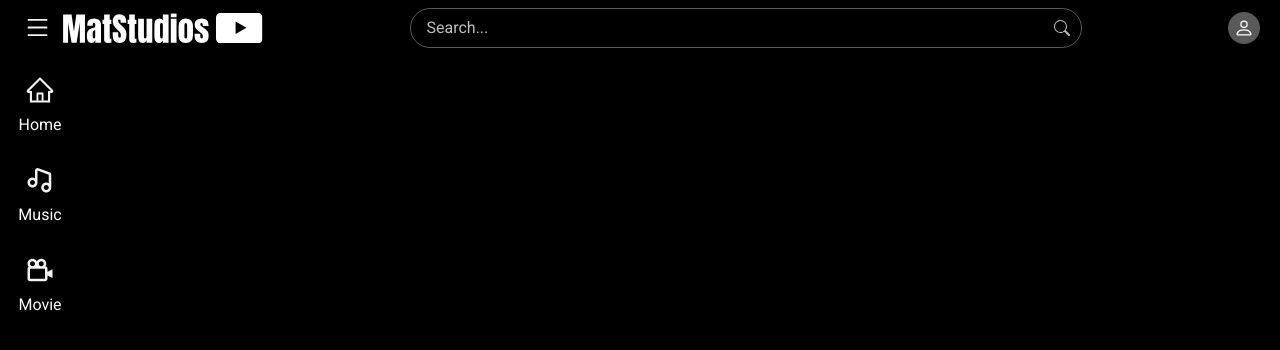
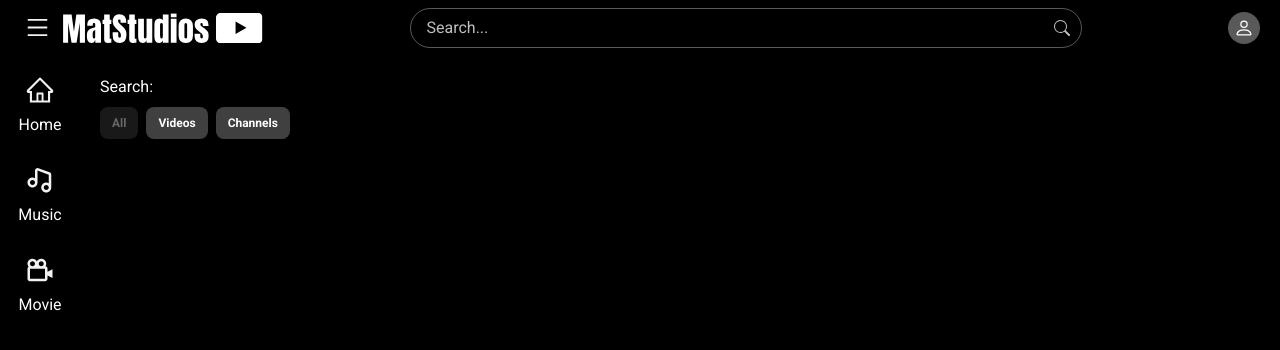
Before and after one commit to mathiaswakgari/Mat-Studios, a React (Vite) app: page /search in a window 1280 px wide. Shown: the top 350 px of the page. Built offline with nearby package versions, Linux system fonts and the light colour scheme; no server answers.

Commit message:
Build search categories buttons

```diff
--- a/src/color.ts
+++ b/src/color.ts
@@ -7,5 +7,7 @@ const color = {
   textTwoColor: "#bfbfbf",
   bgColor: "#000000",
   borderColor: "#595959",
+  buttonColor: "#404040",
+  buttonColorTwo: "#595959",
 };
 export default color;
--- /dev/null
+++ b/src/components/SearchCategory.tsx
@@ -0,0 +1,61 @@
+import { Button, HStack } from "@chakra-ui/react";
+import color from "../color";
+
+interface Props {
+  onCategoryClick: (category: string) => void;
+  selectedCategory: string | "videos" | "channels";
+}
+
+const SearchCategory = ({ onCategoryClick, selectedCategory }: Props) => {
+  return (
+    <HStack alignSelf={"start"}>
+      <Button
+        bg={color.buttonColor}
+        borderRadius={"lg"}
+        fontSize={"xs"}
+        size={"sm"}
+        color={color.textColor}
+        _hover={{
+          bg: color.buttonColorTwo,
+        }}
+        value={""}
+        isDisabled={!selectedCategory}
+        onClick={() => onCategoryClick("")}
+      >
+        All
+      </Button>
+      <Button
+        value={"videos"}
+        bg={color.buttonColor}
+        color={color.textColor}
+        borderRadius={"lg"}
+        fontSize={"xs"}
+        size={"sm"}
+        _hover={{
+          bg: color.buttonColorTwo,
+        }}
+        isDisabled={selectedCategory === "videos"}
+        onClick={(e) => onCategoryClick(e.currentTarget.value)}
+      >
+        Videos
+      </Button>
+      <Button
+        value={"channels"}
+        bg={color.buttonColor}
+        color={color.textColor}
+        borderRadius={"lg"}
+        fontSize={"xs"}
+        size={"sm"}
+        _hover={{
+          bg: color.buttonColorTwo,
+        }}
+        isDisabled={selectedCategory === "channels"}
+        onClick={(e) => onCategoryClick(e.currentTarget.value)}
+      >
+        Channels
+      </Button>
+    </HStack>
+  );
+};
+
+export default SearchCategory;
--- a/src/pages/SearchPage.tsx
+++ b/src/pages/SearchPage.tsx
@@ -1,9 +1,22 @@
+import { Text, VStack } from "@chakra-ui/react";
 import { useSearchParams } from "react-router-dom";
+import color from "../color";
+import { useState } from "react";
+import SearchCategory from "../components/SearchCategory";
 
 const SearchPage = () => {
   const [searchParams] = useSearchParams();
+  const [category, setCategory] = useState("");
   const term = searchParams.get("term");
-  return <div>{term}</div>;
+  return (
+    <VStack w={"100%"} color={color.textColor}>
+      <Text alignSelf={"start"}>Search: {term}</Text>
+      <SearchCategory
+        selectedCategory={category}
+        onCategoryClick={(category: string) => setCategory(category)}
+      />
+    </VStack>
+  );
 };
 
 export default SearchPage;
```
